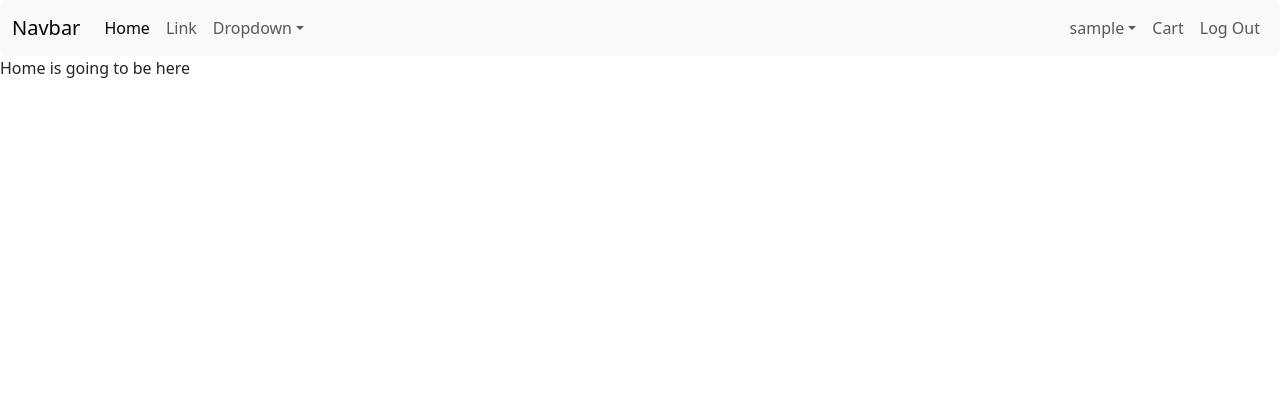
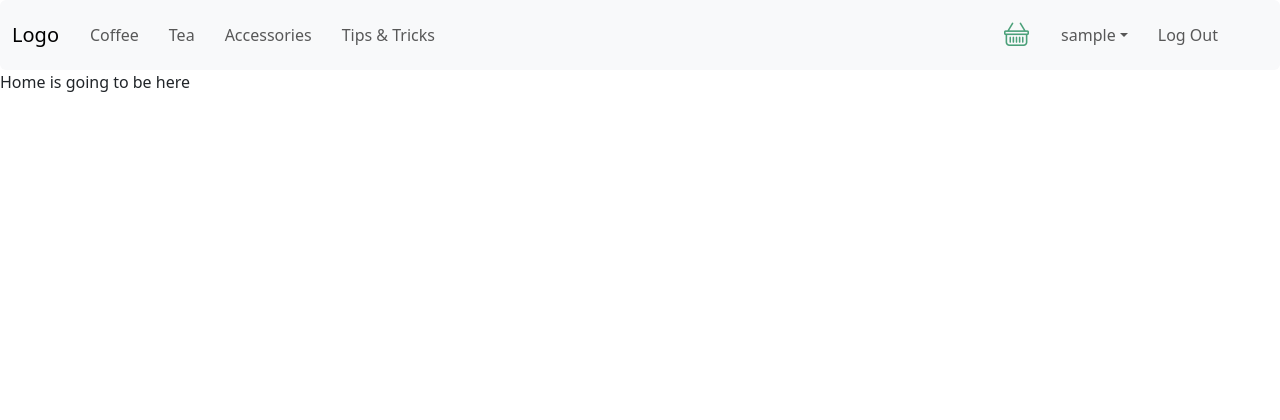
Before and after one commit to xBob45/Coffee-Shop, a Flask app: page / in a window 1280 px wide. Shown: the top 420 px of the page. Run offline with Flask 3, Linux system fonts and the light colour scheme; a user stored in the database is signed in; tables that the repository leaves empty hold one stand-in row (values such as "Sample post").

Commit message:
Work on FE, Admin panel, Forced Browsing.

```diff
--- a/src/app.py
+++ b/src/app.py
@@ -2,6 +2,7 @@
 from flask import Flask
 from routes.authRoute import auth_blueprint
 from routes.homeRoute import home_blueprint
+from routes.adminRoute import admin_blueprint
 from models.User import db, User
 from flask_login import LoginManager
 
@@ -30,6 +31,7 @@ app = create_app()  # Creating the app
 # Registering the blueprint
 app.register_blueprint(auth_blueprint)
 app.register_blueprint(home_blueprint)
+app.register_blueprint(admin_blueprint)
 #migrate = Migrate(app, db)  # Initializing the migration
 
 
--- a/src/models/User.py
+++ b/src/models/User.py
@@ -11,7 +11,6 @@ class User(UserMixin, db.Model):
     first_name = db.Column(db.String(80), nullable=False)
     last_name = db.Column(db.String(80), nullable=False)
     password = db.Column(db.String(255), nullable=False)
-    active = db.Column(db.Boolean(), default=False)
     salt = db.Column(db.String(80), nullable=True)
 
     # Relationships
--- a/src/static/style.css
+++ b/src/static/style.css
@@ -7,7 +7,27 @@
     border-color: #198754c7;
   }
 
-  #button:hover {
-    background-color: #198754f2;
-    border-color: #198754f2;
-  }
+#button:hover {
+  background-color: #198754f2;
+  border-color: #198754f2;
+}
+
+
+.navbar-nav .nav-item {   /* Space between nuvbar items */
+  margin: 7px;
+}
+
+#right-part-nav {
+  padding-right: 35px;
+}
+
+
+#basket {
+  margin-right: 10px;
+  font-size: 25px;
+  color: #198754c7
+}
+
+#admin_button{
+  margin-right: 10px;
+}
--- a/src/templates/auth/login.html
+++ b/src/templates/auth/login.html
@@ -27,7 +27,7 @@
   </svg>
 
 <main class="form-signin w-100 m-auto">
-<form id="login-form" method="post">
+<form id="login-form" method="POST" action="{{ url_for('auth.login') }}">
   <!-- <img class="mb-4" src="/docs/5.3/assets/brand/bootstrap-logo.svg" alt="" width="72" height="57"> -->
   <h1 class="h3 mb-3 fw-normal">Please sign in</h1>
   {% if p=='True' %}
@@ -36,7 +36,7 @@
     <p>False</p>
   {% endif %}
   <div class="mb-3">
-    <label for="UsernameTextArea" class="form-label">Email</label>
+    <label for="UsernameTextArea" class="form-label">Username</label>
     <input type="username" name="username" class="form-control" id="UsernameTextArea">
   </div>
 <div class="mb-3">
--- a/src/templates/base.html
+++ b/src/templates/base.html
@@ -6,7 +6,7 @@
     <title>{% block title %}{% endblock %}</title>
     <link rel="stylesheet" href="{{ url_for('static', filename='style.css') }}">
     <link href="https://cdn.jsdelivr.net/npm/bootstrap@5.3.2/dist/css/bootstrap.min.css" rel="stylesheet" integrity="sha384-T3c6CoIi6uLrA9TneNEoa7RxnatzjcDSCmG1MXxSR1GAsXEV/Dwwykc2MPK8M2HN" crossorigin="anonymous">
-
+    <link rel="stylesheet" href="https://cdn.jsdelivr.net/npm/bootstrap-icons@1.11.1/font/bootstrap-icons.css">   <!-- Icons-->
     <script src="https://cdn.jsdelivr.net/npm/@popperjs/core@2.11.8/dist/umd/popper.min.js" integrity="sha384-I7E8VVD/ismYTF4hNIPjVp/Zjvgyol6VFvRkX/vR+Vc4jQkC+hVqc2pM8ODewa9r" crossorigin="anonymous"></script>
 <script src="https://cdn.jsdelivr.net/npm/bootstrap@5.3.2/dist/js/bootstrap.min.js" integrity="sha384-BBtl+eGJRgqQAUMxJ7pMwbEyER4l1g+O15P+16Ep7Q9Q+zqX6gSbd85u4mG4QzX+" crossorigin="anonymous"></script>
 </head>
@@ -14,7 +14,7 @@
     <div id="navbar">
       <nav class="navbar navbar-expand-lg bg-body-tertiary rounded" aria-label="Eleventh navbar example">
         <div class="container-fluid">
-          <a class="navbar-brand" href="#">Navbar</a>
+          <a class="navbar-brand" href="#">Logo</a>
           <button class="navbar-toggler" type="button" data-bs-toggle="collapse" data-bs-target="#navbarsExample09" aria-controls="navbarsExample09" aria-expanded="false" aria-label="Toggle navigation">
             <span class="navbar-toggler-icon"></span>
           </button>
@@ -22,18 +22,16 @@
           <div class="collapse navbar-collapse" id="navbarsExample09">
             <ul class="navbar-nav me-auto mb-2 mb-lg-0">
               <li class="nav-item">
-                <a class="nav-link active" aria-current="page" href="#">Home</a>
+                <a class="nav-link" aria-current="page" href="#">Coffee</a>
               </li>
               <li class="nav-item">
-                <a class="nav-link" href="#">Link</a>
+                <a class="nav-link" href="#">Tea</a>
               </li>
-              <li class="nav-item dropdown">
-                <a class="nav-link dropdown-toggle" href="#" data-bs-toggle="dropdown" aria-expanded="false">Dropdown</a>
-                <ul class="dropdown-menu">
-                  <li><a class="dropdown-item" href="#">Action</a></li>
-                  <li><a class="dropdown-item" href="#">Another action</a></li>
-                  <li><a class="dropdown-item" href="#">Something else here</a></li>
-                </ul>
+              <li class="nav-item">
+                <a class="nav-link" aria-current="page" href="#">Accessories</a>
+              </li>
+              <li class="nav-item">
+                <a class="nav-link" aria-current="page" href="#">Tips & Tricks</a>
               </li>
             </ul>
             <!-- Right-aligned navigation cells -->
--- a/src/templates/public/home.html
+++ b/src/templates/public/home.html
@@ -2,7 +2,17 @@
 {% block title %}Home{% endblock %}
 {% block navbar %}
     {% if current_user.is_authenticated %}
-    <ul class="navbar-nav my-2 my-lg-0">
+        {% for role in current_user.roles %}
+            {% if role.name == 'admin'%}
+            <ul class="navbar-nav my-2 my-lg-0" id="right-part-nav">
+                <li class="nav-item">
+                    <a href="{{ url_for('admin.admin_panel')}}" class="btn btn-outline-danger" role="button" id="admin_button">Admin Panel</a>
+                </li>
+                <a href="#">
+                    <li class="nav-item">
+                        <i class="bi bi-basket" id="basket"></i>
+                    </li>
+                </a>
                 <li class="nav-item dropdown">
                     <a class="nav-link dropdown-toggle" href="#" data-bs-toggle="dropdown" aria-expanded="false">{{current_user.username}}</a>
                     <ul class="dropdown-menu">
@@ -10,14 +20,31 @@
                     </ul>
                   </li>
                 <li class="nav-item">
-            <a class="nav-link" href="#">Cart</a>
+                    <a class="nav-link" href="{{ url_for('auth.logout') }}">Log Out</a>
+                </li>
+            </ul>
+            {% else %}
+            <ul class="navbar-nav my-2 my-lg-0" id="right-part-nav">
+                <a href="#">
+                    <li class="nav-item">
+                        <i class="bi bi-basket" id="basket"></i>
+                    </li>
+                </a>
+                <li class="nav-item dropdown">
+                    <a class="nav-link dropdown-toggle" href="#" data-bs-toggle="dropdown" aria-expanded="false">{{current_user.username}}</a>
+                    <ul class="dropdown-menu">
+                      <li><a class="dropdown-item" href="#">Settings</a></li>
+                    </ul>
                   </li>
                 <li class="nav-item">
                     <a class="nav-link" href="{{ url_for('auth.logout') }}">Log Out</a>
                 </li>
             </ul>
+            {% endif %}
+        {% endfor %}
+
     {% else %}
-        <ul class="navbar-nav my-1 my-lg-0">
+        <ul class="navbar-nav my-2 my-lg-0">
             <li class="nav-item">
             </li>
             <li class="nav-item">
@@ -29,4 +56,5 @@
         </ul>
     {% endif %}
 {% endblock %}
-{% block content %}Home is going to be here{% endblock %}
+{% block content %}Home is going to be here
+{% endblock %}
```
Also changed, not shown: src/controllers/adminController.py (added, +26 -0 lines), src/controllers/authController.py (+10 -7 lines), src/routes/adminRoute.py (added, +10 -0 lines), src/static/admin_panel.css (added, +37 -0 lines), src/templates/admin/admin_panel.html (added, +147 -0 lines). Lines whose indentation alone changed are shown as unchanged.
